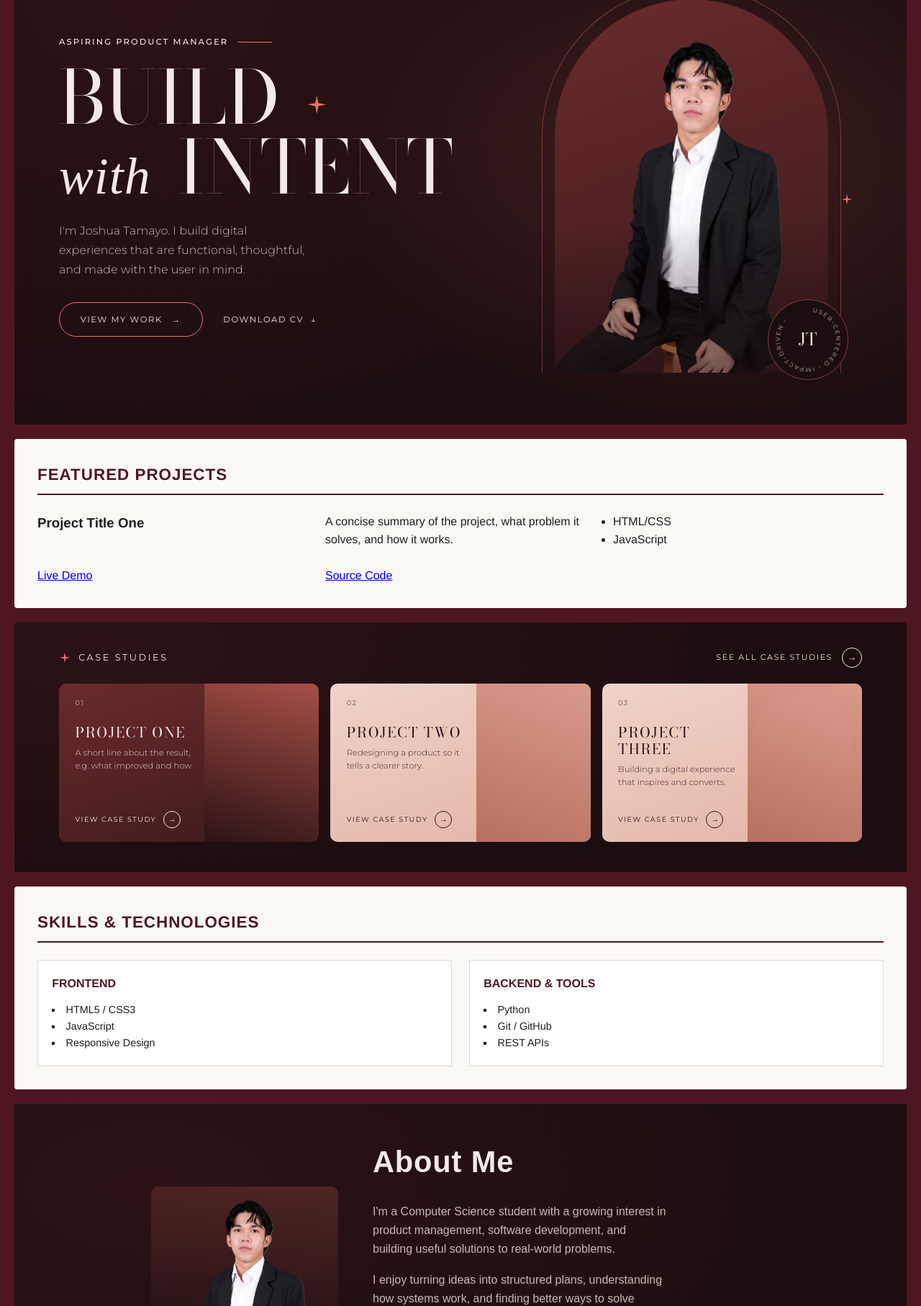
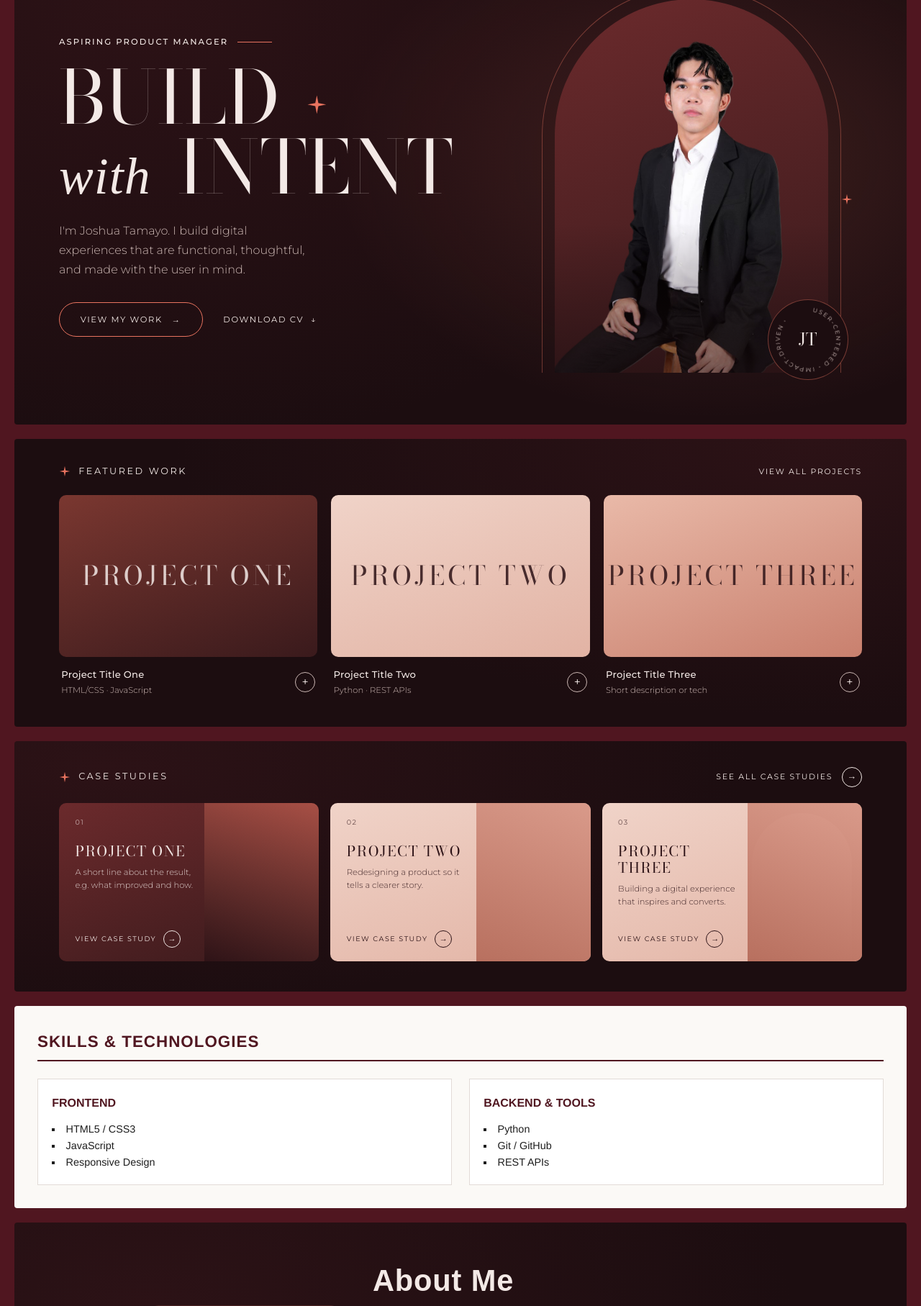
Before and after one commit to nonoyjuswa/Personal-Portfolio, a PHP site: page / in a window 1280 px wide. Shown: the part 164-1979 px from the top of the page at 72% size. Run offline with PHP 8.4, Linux system fonts and the light colour scheme; some web fonts are replaced.

Commit message:
modified projects

```diff
--- a/index.html
+++ b/index.html
@@ -67,17 +67,62 @@
         </div>
 
         <section id="projects">
-            <h2>Featured Projects</h2>
-            <div class="project-grid">
+            <div class="fw-head">
+                <h2 class="fw-title">
+                    <svg class="fw-spark" viewBox="0 0 40 40" aria-hidden="true">
+                        <path d="M20 2 L23 17 L38 20 L23 23 L20 38 L17 23 L2 20 L17 17 Z"/>
+                    </svg>
+                    Featured Work
+                </h2>
+                <a href="#" class="fw-all">
+                    View all projects
+                </a>
+            </div>
 
-                <h3>Project Title One</h3>
-                <p>A concise summary of the project, what problem it solves, and how it works.</p>
-                <ul>
-                    <li>HTML/CSS</li>
-                    <li>JavaScript</li>
-                </ul>
-                <a href="#" target="_blank">Live Demo</a>
-                <a href="#" target="_blank">Source Code</a>
+            <div class="fw-grid">
+
+                <article class="fw-card">
+                    <a href="#" target="_blank" class="fw-thumb" aria-label="Open Project Title One">
+                        <span class="fw-ph" aria-hidden="true">Project One</span>
+                        <!-- <img src="images/project-one.jpg" alt="Project Title One preview"> -->
+                    </a>
+                    <div class="fw-meta">
+                        <div>
+                            <h3>Project Title One</h3>
+                            <p>HTML/CSS &middot; JavaScript</p>
+                        </div>
+                        <a href="#" target="_blank" class="fw-plus" aria-label="View Project Title One">+</a>
+                    </div>
+                </article>
+
+                <article class="fw-card">
+                    <a href="#" target="_blank" class="fw-thumb" aria-label="Open Project Title Two">
+                        <span class="fw-ph" aria-hidden="true">Project Two</span>
+                        <!-- <img src="images/project-two.jpg" alt="Project Title Two preview"> -->
+                    </a>
+                    <div class="fw-meta">
+                        <div>
+                            <h3>Project Title Two</h3>
+                            <p>Python &middot; REST APIs</p>
+                        </div>
+                        <a href="#" target="_blank" class="fw-plus" aria-label="View Project Title Two">+</a>
+                    </div>
+                </article>
+
+                <article class="fw-card">
+                    <a href="#" target="_blank" class="fw-thumb" aria-label="Open Project Title Three">
+                        <span class="fw-ph" aria-hidden="true">Project Three</span>
+                        <!-- <img src="images/project-three.jpg" alt="Project Title Three preview"> -->
+                    </a>
+                    <div class="fw-meta">
+                        <div>
+                            <h3>Project Title Three</h3>
+                            <p>Short description or tech</p>
+                        </div>
+                        <a href="#" target="_blank" class="fw-plus" aria-label="View Project Title Three">+</a>
+                    </div>
+                </article>
+
             </div>
         </section>
 
--- a/styles.css
+++ b/styles.css
@@ -345,55 +345,153 @@ h2 {
   margin-bottom: 1.5rem;
 }
 
-/* Projects Grid Layout */
-.project-grid {
-  display: grid;
-  grid-template-columns: repeat(auto-fit, minmax(280px, 1fr));
-  gap: 1.5rem;
+/* ==========================================================================
+   FEATURED WORK (replaces the old "Projects Grid Layout" + .project-card rules)
+   Delete: .project-grid, .project-card, .project-card h3/p/ul/li/a
+   ========================================================================== */
+#projects {
+  --fw-bg-deep: #1c0d10;
+  --fw-bg-mid: #2c1216;
+  --fw-accent: #e8735f;
+  --fw-text-light: #f3e9e6;
+  --fw-text-muted: #cbb7b3;
+
+  background: radial-gradient(120% 160% at 90% 0%, var(--fw-bg-mid) 0%, var(--fw-bg-deep) 60%);
+  padding: 2.2rem 5% 2.6rem;
+  color: var(--fw-text-light);
 }
 
-.project-card {
-  border: 1px solid var(--border-light);
-  padding: 1.5rem;
-  background-color: #ffffff;
+/* ---------- Header row ---------- */
+.fw-head {
+  display: flex;
+  justify-content: space-between;
+  align-items: center;
+  margin-bottom: 1.4rem;
 }
 
-.project-card h3 {
-  font-size: 1.1rem;
-  color: var(--primary-burgundy);
-  margin-bottom: 0.5rem;
+#projects h2.fw-title {
+  display: flex;
+  align-items: center;
+  gap: 0.7rem;
+  font-family: 'Montserrat', sans-serif;
+  font-weight: 400;
+  font-size: 0.8rem;
+  letter-spacing: 0.2em;
+  text-transform: uppercase;
+  color: var(--fw-text-light);
+  border-bottom: none;
+  padding-bottom: 0;
+  margin-bottom: 0;
 }
 
-.project-card p {
-  font-size: 0.9rem;
-  color: var(--text-muted);
-  margin-bottom: 1rem;
+.fw-spark { width: 16px; height: 16px; fill: var(--fw-accent); }
+
+.fw-all {
+  font-family: 'Montserrat', sans-serif;
+  font-size: 0.68rem;
+  letter-spacing: 0.16em;
+  text-transform: uppercase;
+  text-decoration: none;
+  color: var(--fw-text-light);
+  transition: color 0.2s ease;
 }
 
-.project-card ul {
-  display: flex;
-  gap: 0.5rem;
-  list-style: none;
-  margin-bottom: 1rem;
+.fw-all:hover { color: var(--fw-accent); }
+
+/* ---------- Cards ---------- */
+.fw-grid {
+  display: grid;
+  grid-template-columns: repeat(auto-fit, minmax(260px, 1fr));
+  gap: 1.2rem;
 }
 
-.project-card ul li {
-  background-color: #f0eae6;
-  font-size: 0.75rem;
-  padding: 0.2rem 0.6rem;
-  border-radius: 2px;
-  color: var(--primary-burgundy);
-  font-weight: 600;
+.fw-thumb {
+  position: relative;
+  display: block;
+  aspect-ratio: 16 / 10;
+  border-radius: 10px;
+  overflow: hidden;
+  background: linear-gradient(160deg, #7a3730, #3a1a1c);
+  display: flex;
+  align-items: center;
+  justify-content: center;
+  text-decoration: none;
 }
 
-.project-card a {
-  display: inline-block;
-  font-size: 0.8rem;
+.fw-card:nth-child(2) .fw-thumb { background: linear-gradient(160deg, #f0d3c8, #e2b3a4); }
+.fw-card:nth-child(3) .fw-thumb { background: linear-gradient(160deg, #e9b9a8, #c9806e); }
+
+/* Placeholder title shown until you add an image (the image covers it) */
+.fw-ph {
+  font-family: 'Bodoni Moda', serif;
+  font-size: clamp(1.6rem, 3vw, 2.3rem);
+  letter-spacing: 0.12em;
   text-transform: uppercase;
-  font-weight: 700;
-  color: var(--primary-burgundy);
-  margin-right: 1rem;
+  color: var(--fw-text-light);
+  opacity: 0.85;
+}
+
+.fw-card:nth-child(2) .fw-ph,
+.fw-card:nth-child(3) .fw-ph { color: #2c1216; }
+
+.fw-thumb img {
+  position: absolute;
+  inset: 0;
+  width: 100%;
+  height: 100%;
+  object-fit: cover;
+  transition: transform 0.5s ease;
+}
+
+.fw-thumb:hover img { transform: scale(1.04); }
+
+/* ---------- Meta row ---------- */
+.fw-meta {
+  display: flex;
+  justify-content: space-between;
+  align-items: center;
+  gap: 1rem;
+  padding: 0.9rem 0.2rem 0;
+}
+
+.fw-meta h3 {
+  font-family: 'Montserrat', sans-serif;
+  font-weight: 500;
+  font-size: 0.82rem;
+  letter-spacing: 0.02em;
+  color: var(--fw-text-light);
+  margin-bottom: 0.15rem;
+}
+
+.fw-meta p {
+  font-family: 'Montserrat', sans-serif;
+  font-weight: 300;
+  font-size: 0.72rem;
+  color: var(--fw-text-muted);
+}
+
+.fw-plus {
+  flex-shrink: 0;
+  width: 28px;
+  height: 28px;
+  display: flex;
+  align-items: center;
+  justify-content: center;
+  border: 1px solid var(--fw-text-muted);
+  border-radius: 50%;
+  color: var(--fw-text-light);
+  font-family: 'Montserrat', sans-serif;
+  font-size: 1rem;
+  line-height: 1;
   text-decoration: none;
+  transition: background 0.2s ease, border-color 0.2s ease, transform 0.3s ease;
+}
+
+.fw-plus:hover {
+  background: var(--fw-accent);
+  border-color: var(--fw-accent);
+  color: #1c0d10;
+  transform: rotate(90deg);
 }
 
 /* ==========================================================================
```
